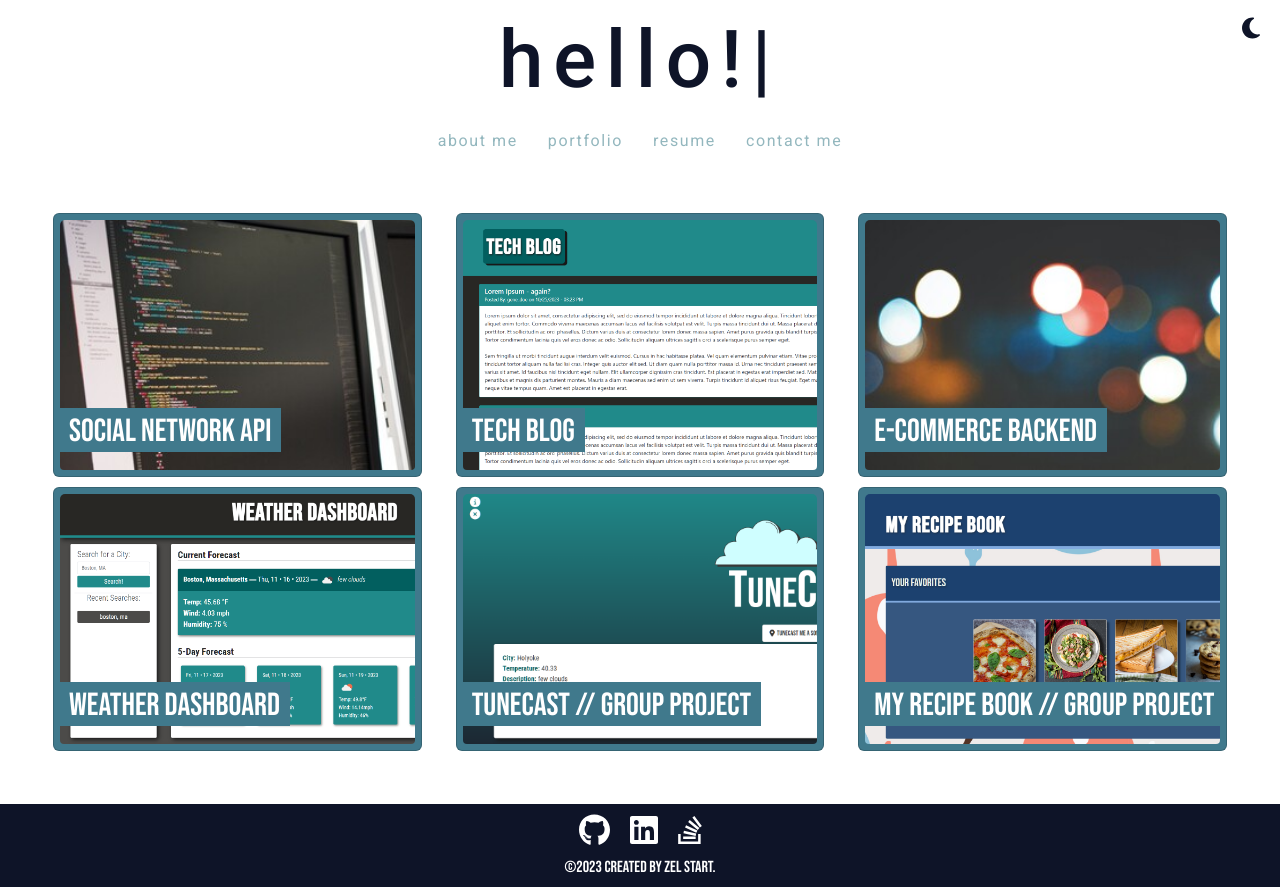
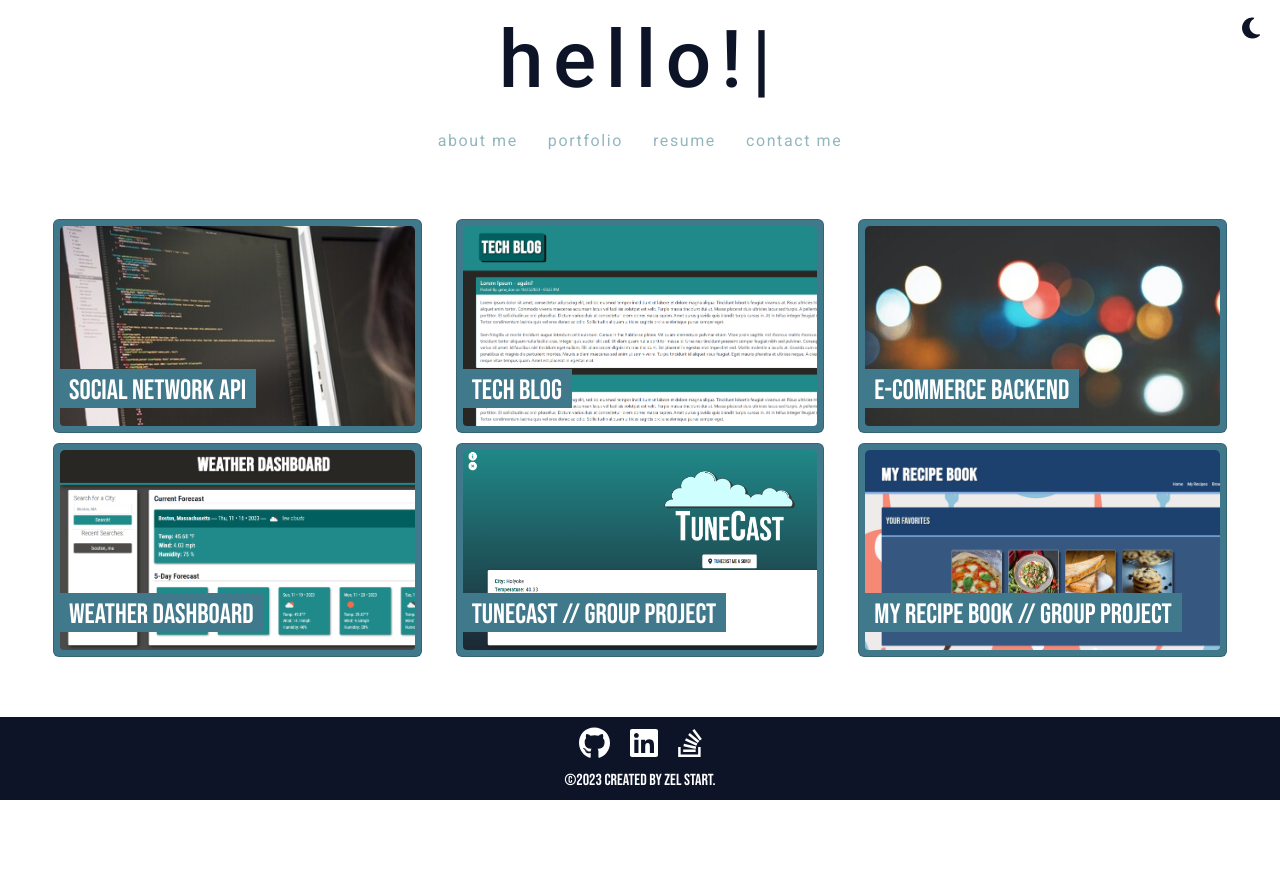
Before and after one commit to zelstart/react-portfolio, a React (Vite) app in the folder react-portfolio/: page /portfolio in a window 1280 px wide. After the commit the page ends 800 px from the top, so only its background shows below. Built offline with nearby package versions, Linux system fonts and the light colour scheme.

Commit message:
made cards a bit smaller

```diff
--- a/react-portfolio/src/components/pages/Portfolio/Portfolio.css
+++ b/react-portfolio/src/components/pages/Portfolio/Portfolio.css
@@ -2,7 +2,7 @@
 .project-img {
     object-fit: cover;
     object-position: left;
-    height: 250px;
+    height: 200px;
     width: 100%;
     border-radius: 4px;
     transition: transform 0.3s ease;
@@ -75,7 +75,7 @@
     left: 0;
     transition: all 1s ease;
     font-family: 'Bebas Neue', sans-serif;
-    font-size: 2rem !important;
+    font-size: 1.75rem !important;
     color: white !important;
     background: var(--accent1);
     padding: 5px 10px 1px 15px;
@@ -83,7 +83,7 @@
 
 .project-description {
     font-family: 'Roboto', sans-serif;
-    font-size: 1rem;
+    font-size: .75rem;
     font-weight: 300;
     letter-spacing: .05rem;
     color: white;
@@ -91,7 +91,7 @@
 
 .project-link {
     font-family: 'Roboto', sans-serif;
-    font-size: 1rem;
+    font-size: .8rem;
     font-weight: 500;
     letter-spacing: .05rem;
     color: var(--accent2);
@@ -118,7 +118,7 @@ body.dark-mode .project .project-title {
 @media screen and (max-width: 1273px) {
 
     .project-title {
-        font-size: 1.75rem !important;
+        font-size: 1.50rem !important;
     }
     .project-description {
         font-size: .8rem;
```
